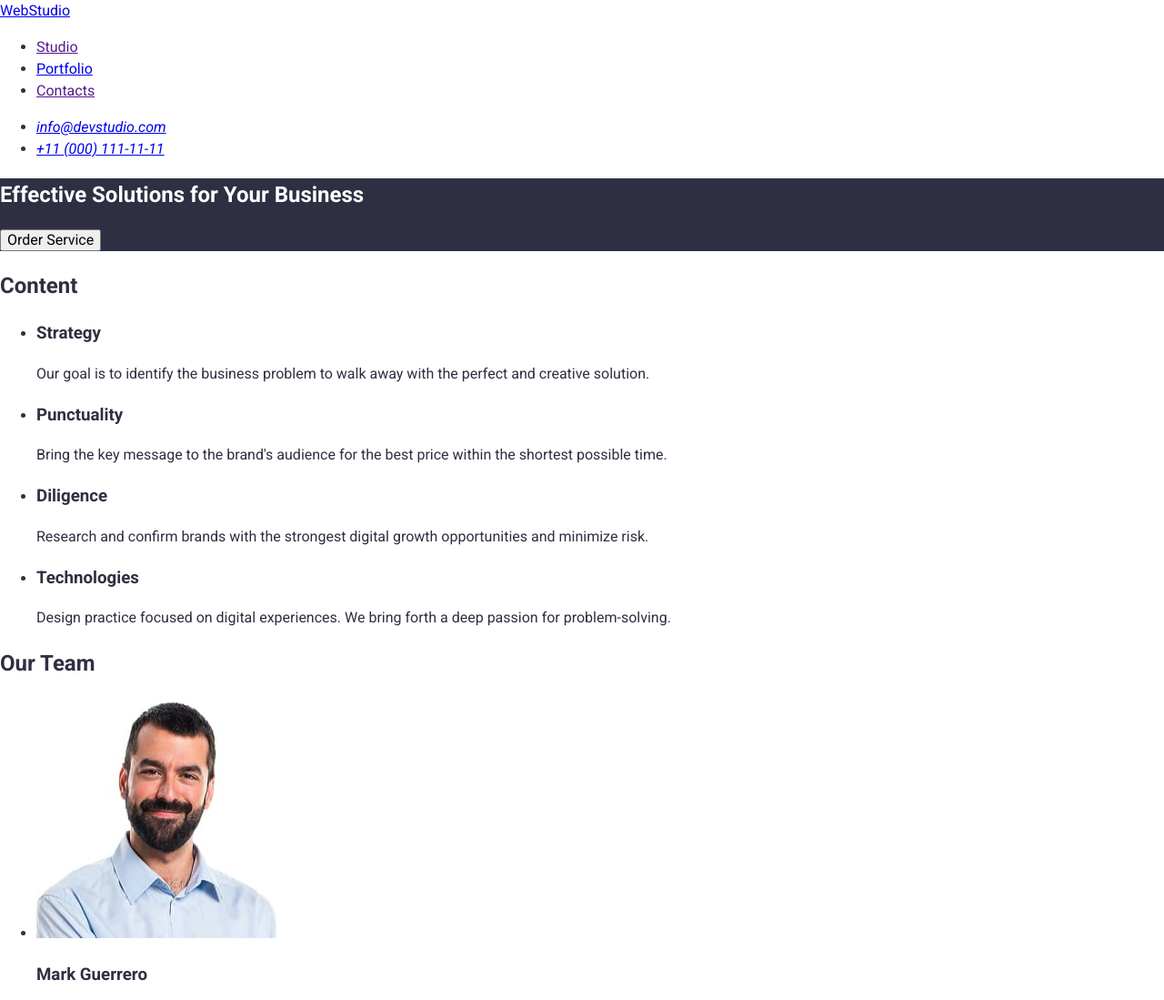
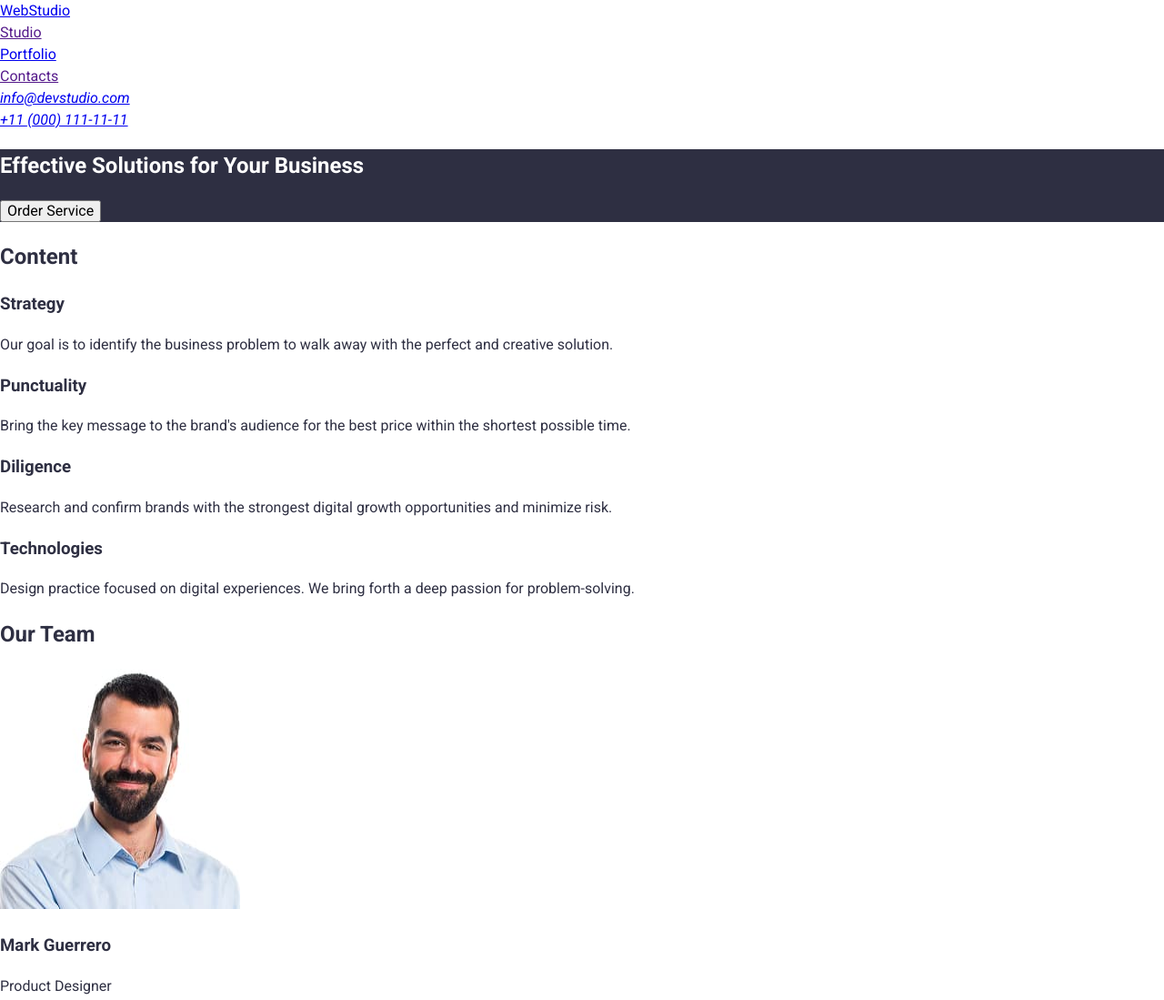
Before and after one commit to Makanin/goit-markup-hw-02, a plain HTML site: page index.html in a window 1280 px wide. Shown: the top 1099 px of the page at 91% size. Drawn offline with nearby package versions, Linux system fonts and the light colour scheme.

Commit message:
новые изменения

```diff
--- a/css/styles.css
+++ b/css/styles.css
@@ -13,6 +13,11 @@ h1,h2,h3,h4,h5,h6 {
 font-family:"Roboto", sans-serif;
 font-weight: 700;
 }
+ul, ol {
+  list-style: none;
+  padding: 0;
+  margin: 0;
+}
 
 .hero{
     background-color: #2E2F42;
```
